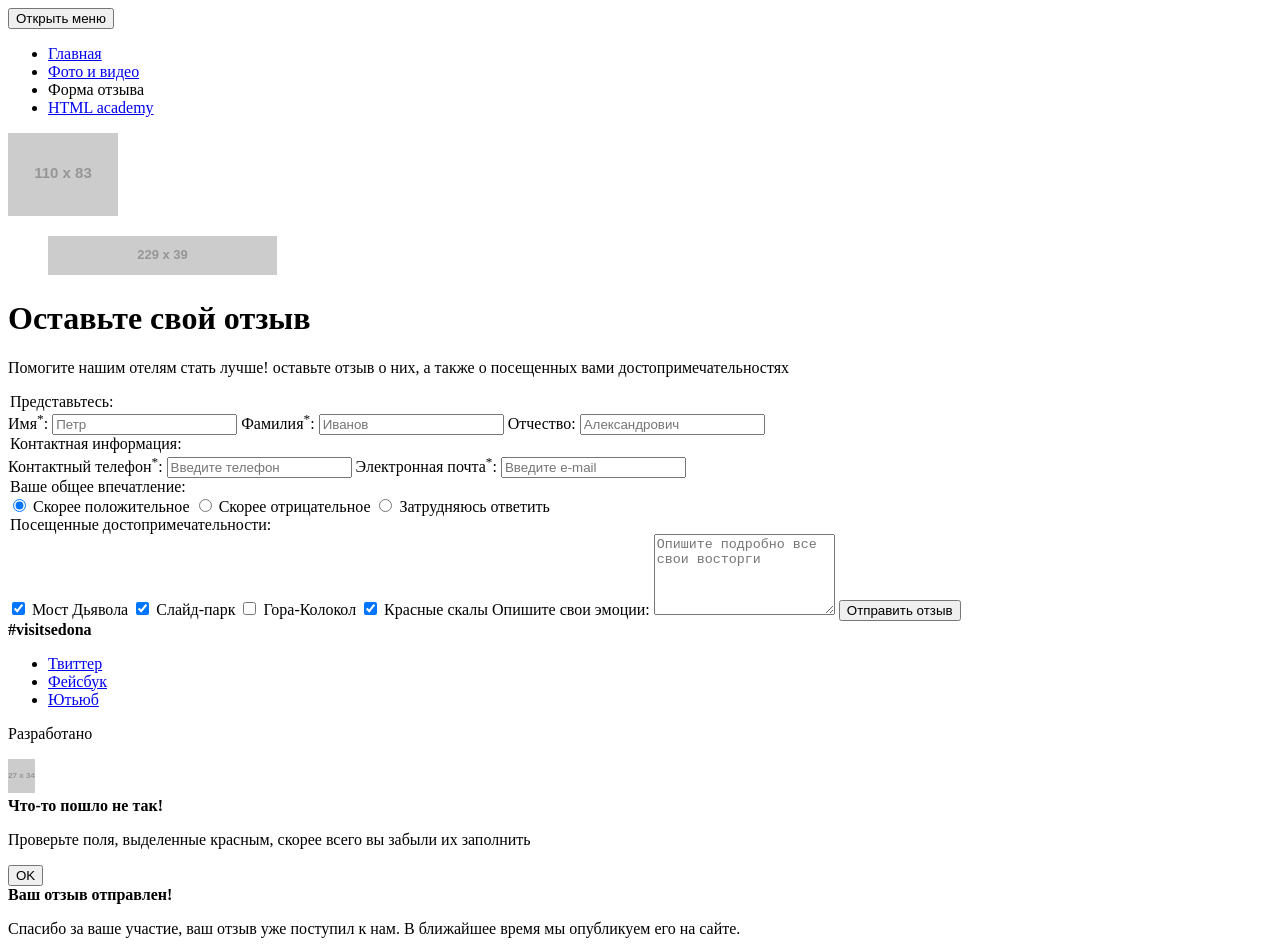
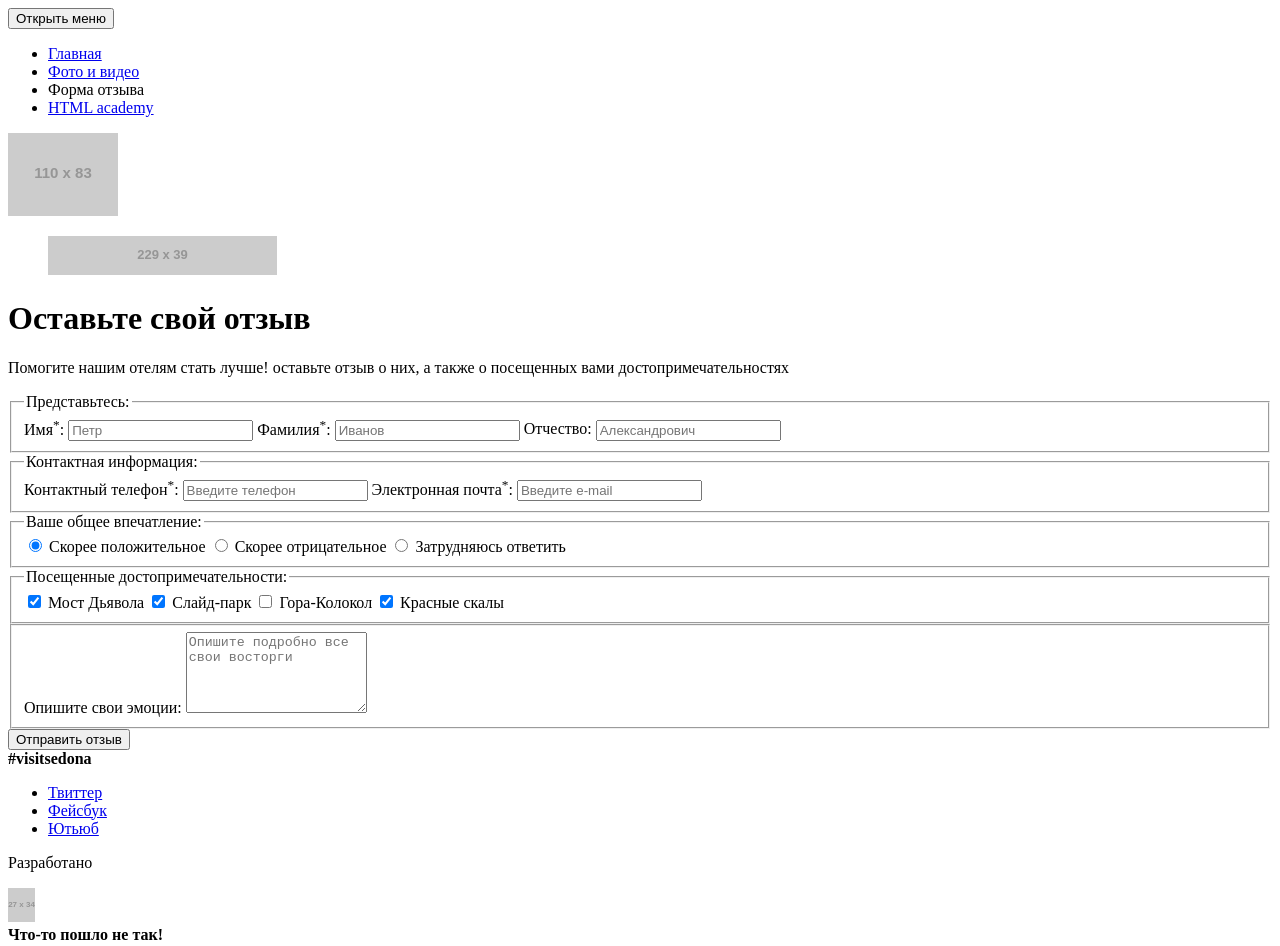
Before and after one commit to EvgeniyaSbitneva/497793-sedona, a website: page source/form.html in a window 1280 px wide. Shown: the top 946 px of the page. Drawn offline with Linux system fonts and the light colour scheme; placeholder pictures from the web are drawn by us.

Commit message:
Внесла правки

```diff
--- a/source/form.html
+++ b/source/form.html
@@ -12,21 +12,23 @@
           <span class="visually-hidden">Открыть меню</span>
         </button>
         <ul class="main-nav__list">
-          <li class="main-nav__item main-nav__item--current">
-            <a href="index.html">Главная</a>
+          <li class="main-nav__item">
+            <a class="main-nav__link" href="index.html">Главная</a>
           </li>
           <li class="main-nav__item">
-            <a href="photo.html">Фото и видео</a>
+            <a class="main-nav__link" href="photo.html">Фото и видео</a>
           </li>
           <li class="main-nav__item main-nav__item--current">
-            <a>Форма отзыва</a>
+            <a class="main-nav__link">Форма отзыва</a>
           </li>
           <li class="main-nav__item">
-            <a href="https://htmlacademy.ru/intensive/adaptive">HTML academy</a>
+            <a class="main-nav__link" href="https://htmlacademy.ru/intensive/adaptive">HTML academy</a>
           </li>
         </ul>
       </nav>
-      <img class="page-header__logo" src="http://via.placeholder.com/110x83" width="110" height="83" alt="Логотип Седона">
+      <a class="page-header__logo" href="index.html">
+        <img src="http://via.placeholder.com/110x83" width="110" height="83" alt="Логотип Седона">
+      </a>
       <figure class="page-header__banner page-header__banner--page">
         <img class="page-header__slogan" src="http://via.placeholder.com/229x39" width="229" height="39" alt="Sedona">
       </figure>
@@ -37,90 +39,64 @@
         <p class="lead__text">Помогите нашим отелям стать лучше! оставьте отзыв о них, а также о посещенных вами достопримечательностях</p>
       </div>
       <form class="testimonial-form" method="post" action="https://echo.htmlacademy.ru">
-        <fealdset class="testimonial-form__group">
+        <fieldset class="testimonial-form__group">
           <legend class="testimonial-form__legend">Представьтесь:</legend>
-          <label class="testimonial-form__label testimonial-form__label--name">
-            <span>Имя<sup>*</sup>:</span>
-            <input type="text" name="first-name" placeholder="Петр" required>
-          </label>
-          <label class="testimonial-form__label testimonial-form__label--name">
-            <span>Фамилия<sup>*</sup>:</span>
-            <input type="text" name="surname" placeholder="Иванов" required>
-          </label>
-          <label class="testimonial-form__label testimonial-form__label--name">
-            <span>Отчество:</span>
-            <input type="text" name="patronymic" placeholder="Александрович">
-          </label>
-        </fealdset>
-        <fealdset class="testimonial-form__group">
+          <label class="testimonial-form__label testimonial-form__label--name" for="first-name">Имя<sup>*</sup>:</label>
+          <input type="text" name="first-name" placeholder="Петр" id="first-name" required>
+          <label class="testimonial-form__label testimonial-form__label--name" for="surname">Фамилия<sup>*</sup>:</label>
+          <input type="text" name="surname" placeholder="Иванов" id="surname" required>
+          <label class="testimonial-form__label testimonial-form__label--name" for="patronymic">Отчество:</label>
+          <input type="text" name="patronymic" placeholder="Александрович" id="patronymic">
+        </fieldset>
+        <fieldset class="testimonial-form__group">
           <legend class="testimonial-form__legend">Контактная информация:</legend>
-          <label class="testimonial-form__label testimonial-form__label--contacts">
-            <span>Контактный телефон<sup>*</sup>:</span>
-            <input type="tel" name="user-phone" placeholder="Введите телефон" required>
-          </label>
-          <label class="testimonial-form__label testimonial-form__label--contacts">
-            <span>Электронная почта<sup>*</sup>:</span>
-            <input type="email" name="user-email" placeholder="Введите e-mail" required>
-          </label>
-        </fealdset>
-        <fealdset class="testimonial-form__group">
+          <label class="testimonial-form__label testimonial-form__label--contacts" for="user-phone">Контактный телефон<sup>*</sup>:</label>
+          <input type="tel" name="user-phone" placeholder="Введите телефон" id="user-phone" required>
+          <label class="testimonial-form__label testimonial-form__label--contacts" for="user-email">Электронная почта<sup>*</sup>:</label>
+          <input type="email" name="user-email" placeholder="Введите e-mail" id="user-email" required>
+        </fieldset>
+        <fieldset class="testimonial-form__group">
           <legend class="testimonial-form__legend">Ваше общее впечатление:</legend>
-          <label class="testimonial-form__label testimonial-form__label--radio">
-            <input type="radio" name="filling" value="positive" checked>
-            <span>Скорее положительное</span>
-          </label>
-          <label class="testimonial-form__label testimonial-form__label--radio">
-            <input type="radio" name="filling" value="negative">
-            <span>Скорее отрицательное</span>
-          </label>
-          <label class="testimonial-form__label testimonial-form__label--radio">
-            <input type="radio" name="filling" value="no-answer">
-            <span>Затрудняюсь ответить</span>
-          </label>
-        </fealdset>
-        <fealdset class="testimonial-form__group">
+          <input type="radio" name="filling" value="positive" id="radio-positive" checked>
+          <label class="testimonial-form__label testimonial-form__label--radio" for="radio-positive">Скорее положительное</label>
+          <input type="radio" name="filling" value="negative" id="radio-negative">
+          <label class="testimonial-form__label testimonial-form__label--radio" for="radio-negative">Скорее отрицательное</label>
+          <input type="radio" name="filling" value="no-answer" id="radio-no-answer">
+          <label class="testimonial-form__label testimonial-form__label--radio" for="no-answer">Затрудняюсь ответить</label>
+        </fieldset>
+        <fieldset class="testimonial-form__group">
           <legend class="testimonial-form__legend">Посещенные достопримечательности:</legend>
-          <label class="testimonial-form__label testimonial-form__label--checkbox">
-            <input type="checkbox" name="attractions" value="bridge" checked>
-            <span>Мост Дьявола</span>
-          </label>
-          <label class="testimonial-form__label testimonial-form__label--checkbox">
-            <input type="checkbox" name="attractions" value="park" checked>
-            <span>Слайд-парк</span>
-          </label>
-          <label class="testimonial-form__label testimonial-form__label--checkbox">
-            <input type="checkbox" name="attractions" value="mountain">
-            <span>Гора-Колокол</span>
-          </label>
-          <label class="testimonial-form__label testimonial-form__label--checkbox">
-            <input type="checkbox" name="attractions" value="red-rocks" checked>
-            <span>Красные скалы</span>
-          </label>
-        </fealdset>
-        <fealdset class="testimonial-form__group">
-          <label class="testimonial-form__label testimonial-form__label--textarea">
-            <span>Опишите свои эмоции:</span>
-            <textarea name="message" rows="5" placeholder="Опишите подробно все свои восторги"></textarea>
-          </label>
-        </fealdset>
-        <button class="testimonial-form__button btn">Отправить отзыв</button>
+          <input type="checkbox" name="attractions" value="bridge" id="checkbox-bridge" checked>
+          <label class="testimonial-form__label testimonial-form__label--checkbox" for="checkbox-bridge">Мост Дьявола</label>
+          <input type="checkbox" name="attractions" value="park" id="checkbox-park" checked>
+          <label class="testimonial-form__label testimonial-form__label--checkbox" for="checkbox-park">Слайд-парк</label>
+          <input type="checkbox" name="attractions" value="mountain" id="checkbox-mountain">
+          <label class="testimonial-form__label testimonial-form__label--checkbox" for="checkbox-mountain">Гора-Колокол</label>
+          <input type="checkbox" name="attractions" value="red-rocks" id="checkbox-red-rocks" checked>
+          <label class="testimonial-form__label testimonial-form__label--checkbox" for="checkbox-red-rocks">Красные скалы</label>
+        </fieldset>
+        <fieldset class="testimonial-form__group">
+          <label class="testimonial-form__label testimonial-form__label--textarea" for="message-area">Опишите свои эмоции:</label>
+          <textarea name="message" rows="5" placeholder="Опишите подробно все свои восторги" id="message-area"></textarea>
+        </fieldset>
+        <button class="testimonial-form__button btn" type="submit">Отправить отзыв</button>
       </form>
     </main>
     <footer class="page-footer">
       <section class="social">
         <b class="social__tag">#visitsedona</b>
         <ul class="social__list">
-          <li class="social__item">
+          <li class="social__item social__item--tw">
             <a href="#">
               <span class="visually-hidden">Твиттер</span>
             </a>
           </li>
-          <li class="social__item">
+          <li class="social__item social__item--fb">
             <a href="#">
               <span class="visually-hidden">Фейсбук</span>
             </a>
           </li>
-          <li class="social__item">
+          <li class="social__item social__item--youtube">
             <a href="#">
               <span class="visually-hidden">Ютьюб</span>
             </a>
@@ -134,14 +110,14 @@
         </a>
       </section>
     </footer>
-    <section class="modal modal-fail">
+    <section class="modal modal--fail">
       <div class="modal__lead lead">
         <b class="lead__caption">Что-то пошло не так!</b>
         <p class="lead__text">Проверьте поля, выделенные красным, скорее всего вы забыли их заполнить</p>
       </div>
       <button class="modal__btn modal__btn--fail btn" type="button">OK</button>
     </section>
-    <section class="modal modal-ok">
+    <section class="modal modal--ok">
       <div class="modal__lead lead">
         <b class="lead__caption">Ваш отзыв отправлен!</b>
         <p class="lead__text">Спасибо за ваше участие, ваш отзыв уже поступил к нам. В ближайшее время мы опубликуем его на сайте.</p>
```
Also changed, not shown: source/index.html (+15 -13 lines), source/photo.html (+41 -41 lines).
